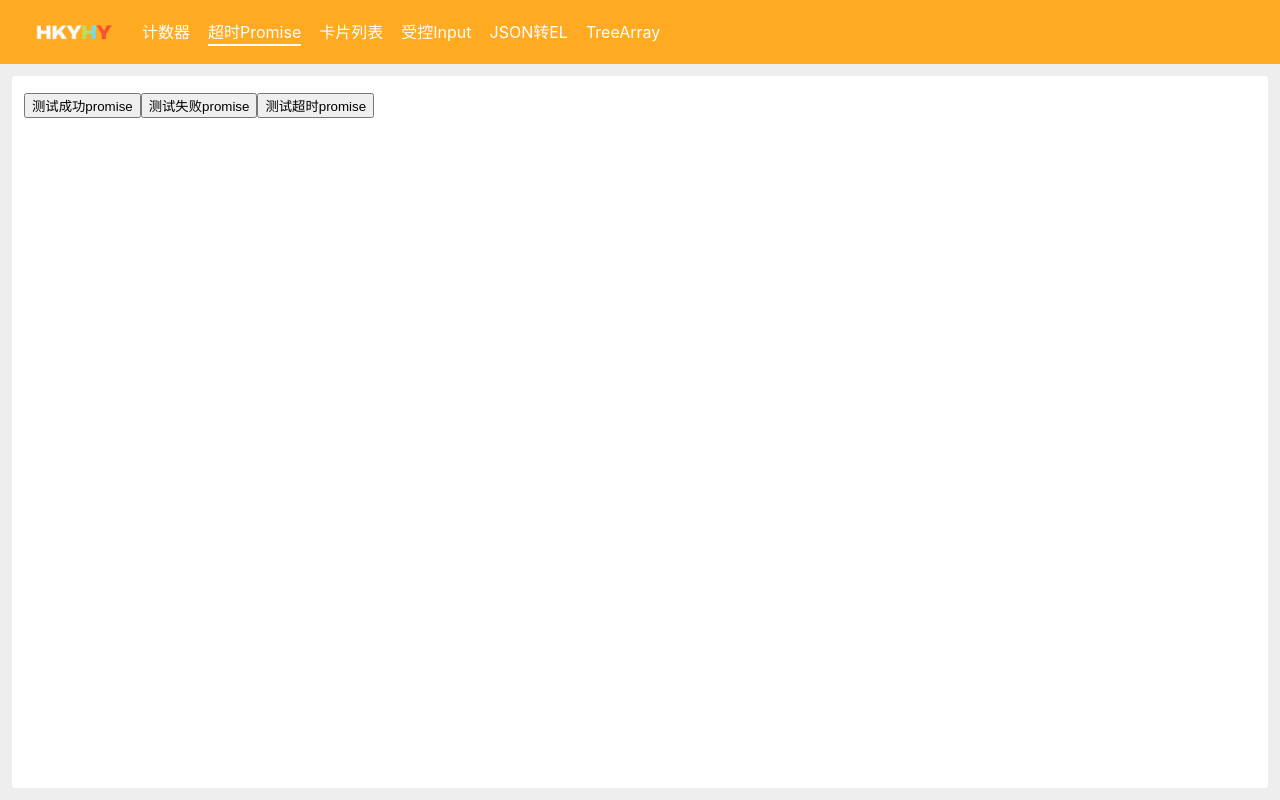
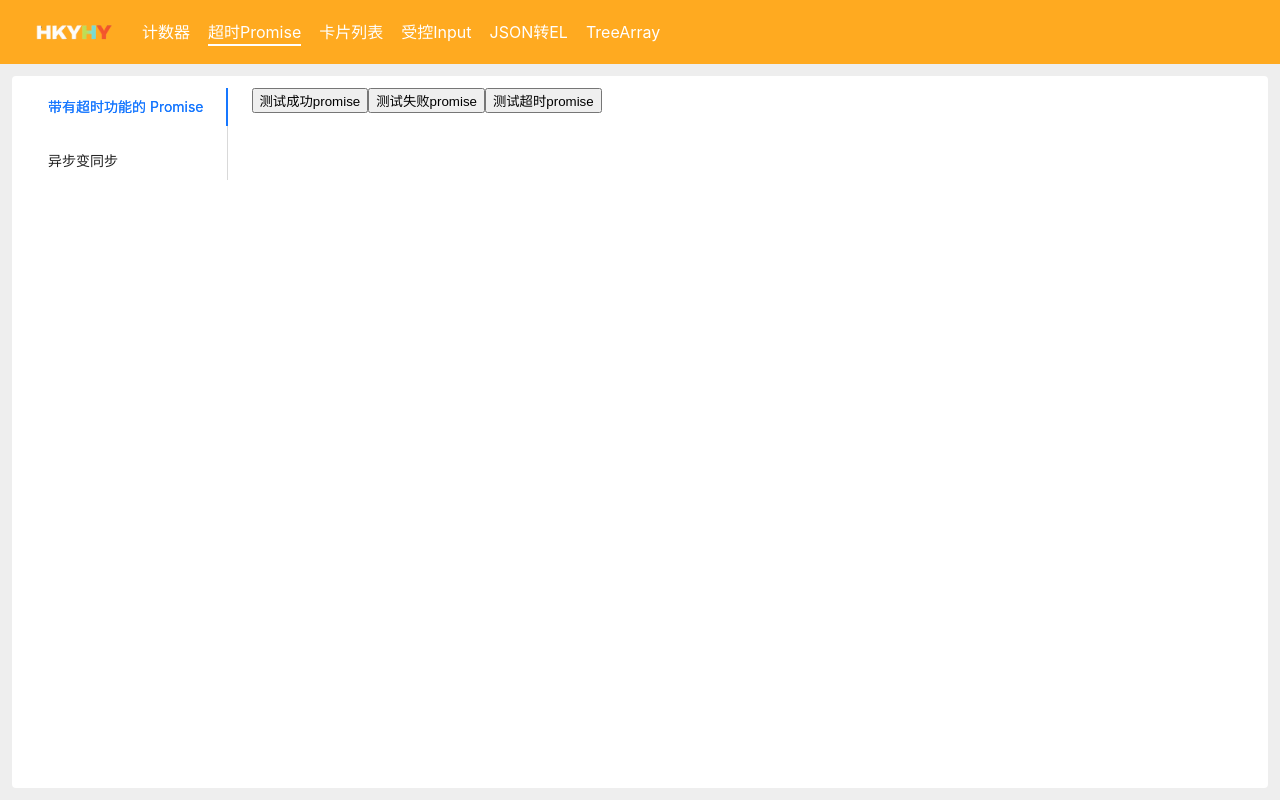
Before and after one commit to Meetacoo/interview, a React (Create React App) app: page /timeout in a window 1280 px wide. Built offline with nearby package versions, Linux system fonts and the light colour scheme.

Commit message:
feat: 异步转同步

```diff
--- a/package.json
+++ b/package.json
@@ -3,7 +3,9 @@
   "version": "0.1.0",
   "private": true,
   "dependencies": {
+    "antd": "^5.22.5",
     "cra-template": "1.2.0",
+    "monaco-editor": "^0.52.2",
     "react": "^19.0.0",
     "react-dom": "^19.0.0",
     "react-router-dom": "^6.28.0",
--- /dev/null
+++ b/src/pages/Timeout/AsyncToSync.js
@@ -0,0 +1,25 @@
+import {useEffect, useState} from "react";
+
+const AsyncToSync = () => {
+  const [time, setTimes] = useState('运行次数：0');
+  const fun = (func, duration, times) => {
+    return async (arg) => {
+      for (let i = 0; i < times; i++) {
+        await new Promise((resolve) => {
+          setTimeout(() => {
+            resolve(func(arg + (i+1)))
+          }, duration)
+        })
+      }
+    }
+  }
+
+  useEffect(() => {
+    const fub = fun(setTimes, 1000, 4);
+    fub('运行次数：');
+  }, []);
+
+  return <div>{time}</div>
+}
+
+export default AsyncToSync;
--- /dev/null
+++ b/src/pages/Timeout/TimeoutPromise.js
@@ -0,0 +1,57 @@
+const STATUS = {
+  SUCCESS: 'SUCCESS',
+  FAIL: 'FAIL',
+  TIMEOUT: 'TIMEOUT',
+};
+
+const TimeoutPromise = () => {
+  // 模拟获取数据接口
+  const fetchData = (status) => {
+    return new Promise((resolve) => {
+      setTimeout(() => {
+        resolve(status)
+      }, 2000)
+    })
+  }
+
+
+  // 实现带有超时功能的 Promise
+  const executeWithTimeout = (promise, timeout) => {
+    return new Promise((resolve, reject) => {
+      const timer = setTimeout(() => {
+        reject(new Error(STATUS.TIMEOUT));
+      }, timeout);
+
+      promise.then(
+        (result) => {
+          clearTimeout(timer);
+          resolve(result);
+        },
+        (error) => {
+          clearTimeout(timer);
+          reject(error);
+        }
+      );
+    });
+  }
+
+  const testExecuteWithTimeout = (status, timeout) => {
+    executeWithTimeout(fetchData(status), timeout)
+      .then((e) => {
+        console.log(e)
+      })
+      .catch((e) => {
+        console.log(e)
+      });
+  };
+
+  return (
+    <div>
+      <button onClick={() => testExecuteWithTimeout(STATUS.SUCCESS, 5000)}>测试成功promise</button>
+      <button onClick={() => testExecuteWithTimeout(STATUS.FAIL, 5000)}>测试失败promise</button>
+      <button onClick={() => testExecuteWithTimeout(STATUS.TIMEOUT, 500)}>测试超时promise</button>
+    </div>
+  )
+}
+
+export default TimeoutPromise;
--- a/src/pages/Timeout/index.js
+++ b/src/pages/Timeout/index.js
@@ -1,57 +1,18 @@
-const STATUS = {
-  SUCCESS: 'SUCCESS',
-  FAIL: 'FAIL',
-  TIMEOUT: 'TIMEOUT',
-};
+import {Tabs} from 'antd';
+import TimeoutPromise from "./TimeoutPromise";
+import AsyncToSync from "./AsyncToSync";
 
 const Timeout = () => {
-  // 模拟获取数据接口
-  const fetchData = (status) => {
-    return new Promise((resolve) => {
-      setTimeout(() => {
-        resolve(status)
-      }, 2000)
-    })
-  }
-
-
-// 实现带有超时功能的 Promise
-  const executeWithTimeout = (promise, timeout) => {
-    return new Promise((resolve, reject) => {
-      const timer = setTimeout(() => {
-        reject(new Error(STATUS.TIMEOUT));
-      }, timeout);
-
-      promise.then(
-        (result) => {
-          clearTimeout(timer);
-          resolve(result);
-        },
-        (error) => {
-          clearTimeout(timer);
-          reject(error);
-        }
-      );
-    });
-  }
-
-  const testExecuteWithTimeout = (status, timeout) => {
-    executeWithTimeout(fetchData(status), timeout)
-      .then((e) => {
-        console.log(e)
-      })
-      .catch((e) => {
-        console.log(e)
-      });
-  };
 
   return (
-    <div>
-      <button onClick={() => testExecuteWithTimeout(STATUS.SUCCESS, 5000)}>测试成功promise</button>
-      <button onClick={() => testExecuteWithTimeout(STATUS.FAIL, 5000)}>测试失败promise</button>
-      <button onClick={() => testExecuteWithTimeout(STATUS.TIMEOUT, 500)}>测试超时promise</button>
-    </div>
-  );
+    <Tabs
+      tabPosition="left"
+      items={[
+        {label: '带有超时功能的 Promise', key: '1', children: <TimeoutPromise/>},
+        {label: '异步变同步', key: '2', children: <AsyncToSync/>}
+      ]}
+    />
+  )
 }
 
 export default Timeout;
```
Also changed, not shown: 1 other file (tests, documents, lock files or other folders).
